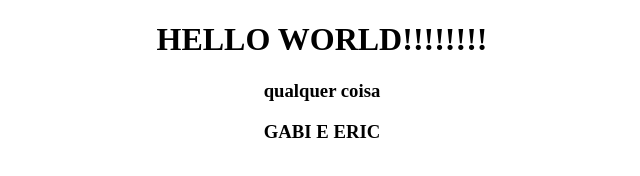
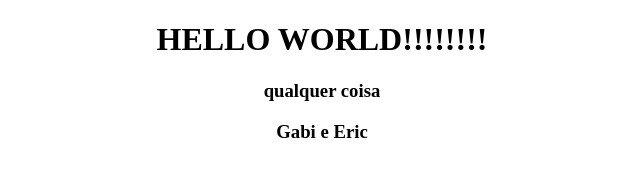
Before and after one commit to EricOliveiraSampaio/atvgit, a plain HTML site: page index.html in a window 1280 px wide. Shown: the full height of the page, 318-958 px from the left. Drawn offline with Linux system fonts and the light colour scheme.

Commit message:
Alterando projeto -3

```diff
--- a/index.html
+++ b/index.html
@@ -8,6 +8,6 @@
 <body>
     <h1><center>HELLO WORLD!!!!!!!!</center></h1>
     <H3><CENTER>qualquer coisa</CENTER></H3>
-    <h3><center>GABI E ERIC</center></h3>
+    <h3><center>Gabi e Eric</center></h3>
 </body>
 </html>
```
